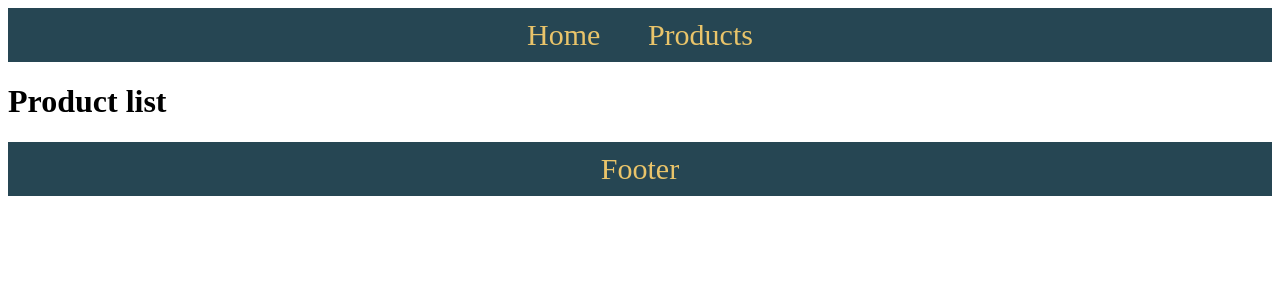
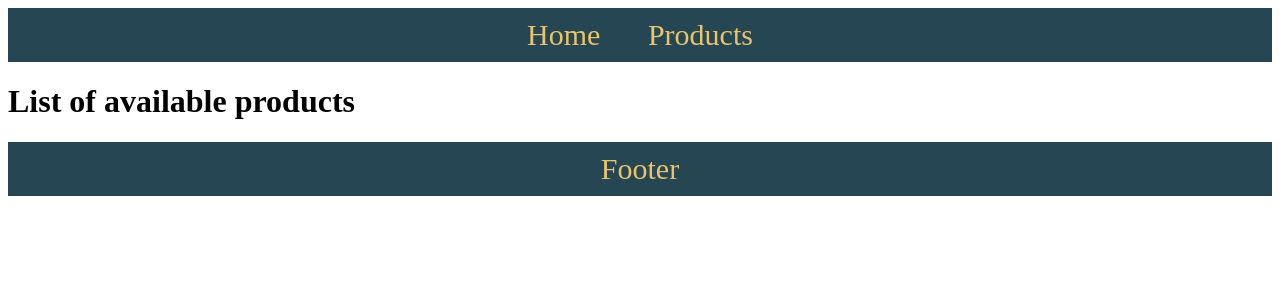
Before and after one commit to Erikote04/SvelteKit-Demo, a SvelteKit app: page /products in a window 1280 px wide. Shown: the top 300 px of the page. Built offline with nearby package versions, Linux system fonts and the light colour scheme.

Commit message:
[Loading] Hello World loading example

```diff
--- /dev/null
+++ b/src/routes/products/+page.js
@@ -0,0 +1,4 @@
+export const load = async () => {
+	const title = 'List of available products';
+	return { title };
+};
--- a/src/routes/products/+page.svelte
+++ b/src/routes/products/+page.svelte
@@ -1 +1,5 @@
-<h1>Product list</h1>
+<script>
+	export let data;
+</script>
+
+<h1>{data.title}</h1>
```
